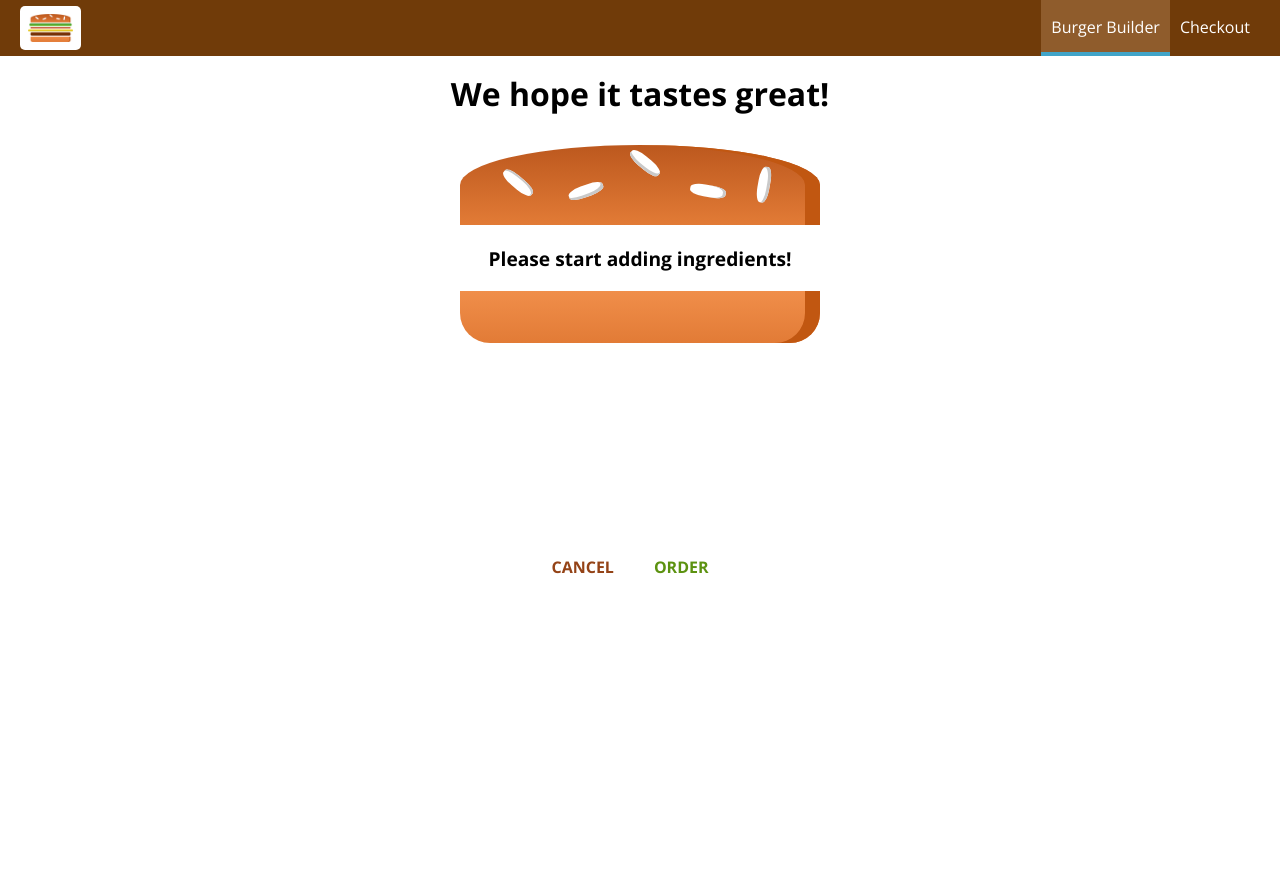
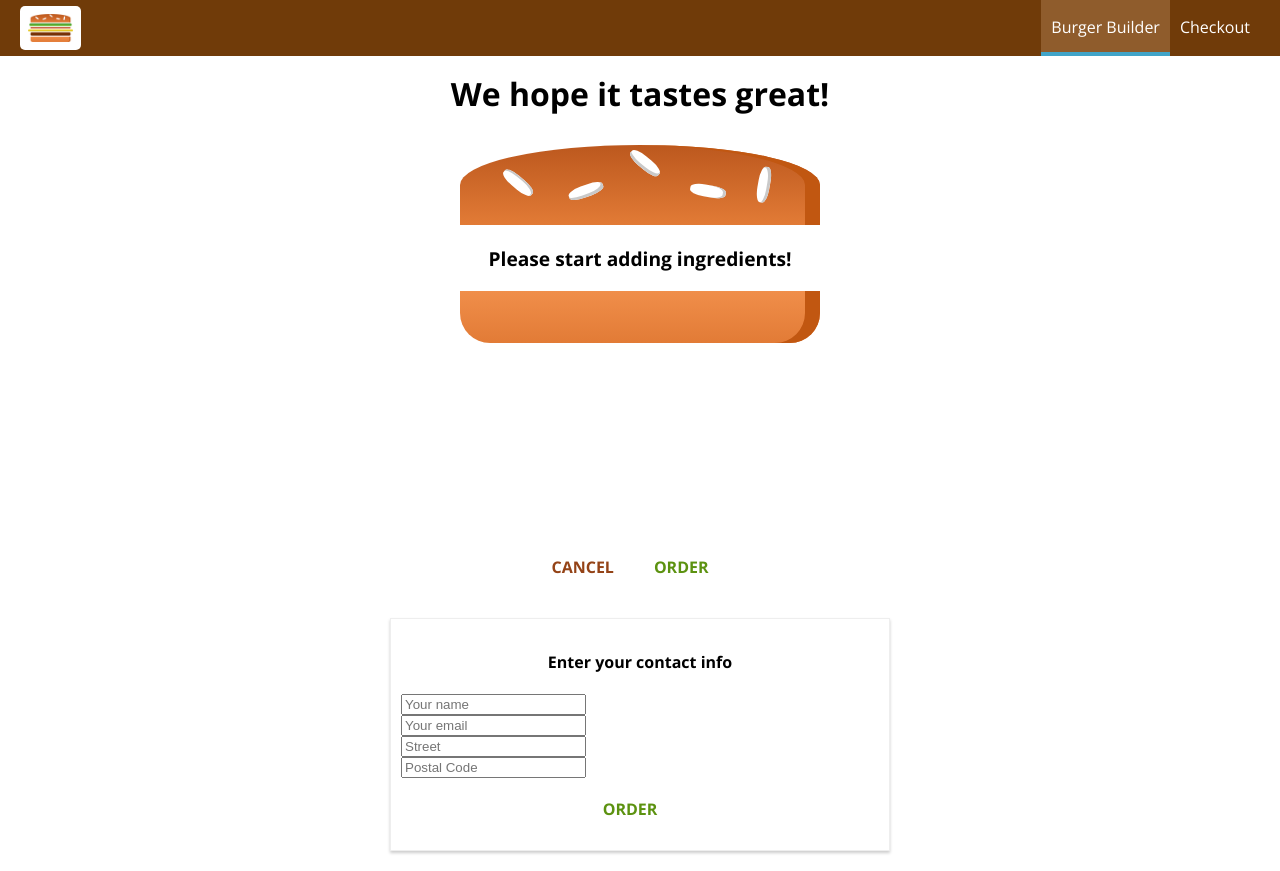
Before and after one commit to CAM603/burger-builder, a React (Create React App) app: page /checkout in a window 1280 px wide. Both pictures are taken after a click on the button "ORDER". Before the commit the page ends 800 px from the top, so only its background shows below. Built offline with nearby package versions, Linux system fonts and the light colour scheme.

Commit message:
add contact input

```diff
--- a/src/containers/Checkout/Checkout.js
+++ b/src/containers/Checkout/Checkout.js
@@ -1,5 +1,7 @@
 import React, { Component } from "react";
 import CheckoutSummary from "../../components/Order/CheckoutSummary/CheckoutSummary";
+import { Route } from "react-router-dom";
+import ContactData from "./ContactData/ContactData";
 
 class Checkout extends Component {
     state = {
@@ -16,7 +18,7 @@
         const ingredients = {};
         for (let param of query.entries()) {
             // ['salad','1']
-            ingredients[param[0]] = ingredients[param[1]];
+            ingredients[param[0]] = +param[1];
         }
         this.setState({ ingredients: ingredients });
     }
@@ -35,6 +37,10 @@
                     checkoutCancelled={this.checkoutCancelledHandler}
                     checkoutContinued={this.checkoutContinuedHandler}
                 />
+                <Route
+                    path={this.props.match.path + "/contact-data"}
+                    component={ContactData}
+                />
             </div>
         );
     }
--- /dev/null
+++ b/src/containers/Checkout/ContactData/ContactData.js
@@ -0,0 +1,50 @@
+import React, { Component } from "react";
+import Button from "../../../components/UI/Button/Button";
+import classes from "./ContactData.module.css";
+
+class ContactData extends Component {
+    state = {
+        name: "",
+        email: "",
+        address: {
+            street: "",
+            postalCode: "",
+        },
+    };
+    render() {
+        return (
+            <div className={classes.ContactData}>
+                <h4>Enter your contact info</h4>
+                <form>
+                    <input
+                        className={classes.Input}
+                        type="text"
+                        name="name"
+                        placeholder="Your name"
+                    />
+                    <input
+                        className={classes.Input}
+                        type="text"
+                        name="email"
+                        placeholder="Your email"
+                    />
+                    <input
+                        className={classes.Input}
+                        type="text"
+                        name="street"
+                        placeholder="Street"
+                    />
+                    <input
+                        className={classes.Input}
+                        type="text"
+                        name="postal"
+                        placeholder="Postal Code"
+                    />
+                    <Button btnType="Success">ORDER</Button>
+                </form>
+            </div>
+        );
+    }
+}
+
+export default ContactData;
--- /dev/null
+++ b/src/containers/Checkout/ContactData/ContactData.module.css
@@ -0,0 +1,19 @@
+.ContactData {
+    margin: 20px auto;
+    width: 80%;
+    text-align: center;
+    box-shadow: 0 2px 3px #ccc;
+    border: 1px solid #eee;
+    padding: 10px;
+    box-sizing: border-box;
+}
+
+.Input {
+    display: block;
+}
+
+@media (min-width: 600px) {
+    .ContactData {
+        width: 500px;
+    }
+}
```
